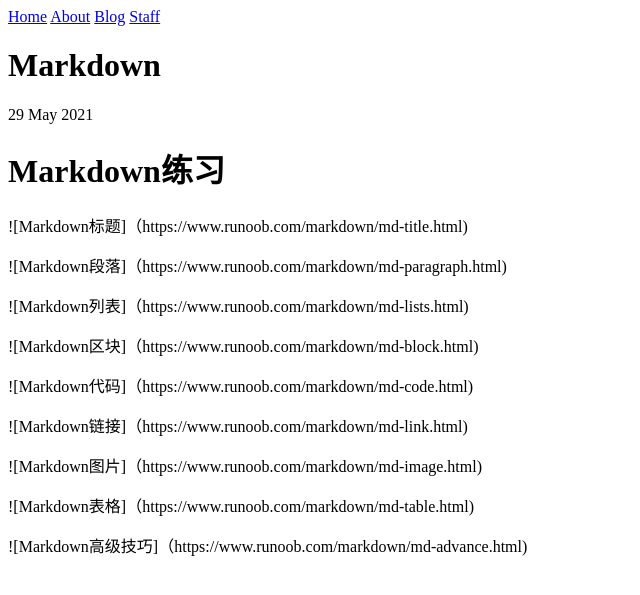
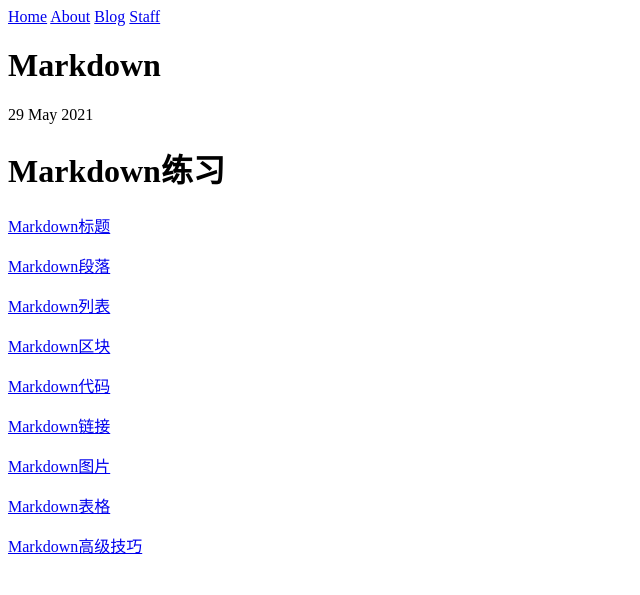
Before and after one commit to Dcyuan8195/Dcyuan8195.github.io, a Jekyll site: the page built from _posts/2021-05-29-Markdown.md, in a window 1280 px wide. Shown: the top 595 px of the page, without its empty margins (0-640 px from the left). Built offline with Jekyll 4.4.1, drawn with Linux system fonts in a browser that asks for light colours.

Commit message:
Update 2021-05-29-Markdown.md

```diff
--- a/_posts/2021-05-29-Markdown.md
+++ b/_posts/2021-05-29-Markdown.md
@@ -4,20 +4,20 @@
 ---
 # Markdown练习
 
-![Markdown标题]（https://www.runoob.com/markdown/md-title.html)
+[Markdown标题](https://www.runoob.com/markdown/md-title.html)
 
-![Markdown段落]（https://www.runoob.com/markdown/md-paragraph.html)
+[Markdown段落](https://www.runoob.com/markdown/md-paragraph.html)
 
-![Markdown列表]（https://www.runoob.com/markdown/md-lists.html)
+[Markdown列表](https://www.runoob.com/markdown/md-lists.html)
 
-![Markdown区块]（https://www.runoob.com/markdown/md-block.html)
+[Markdown区块](https://www.runoob.com/markdown/md-block.html)
 
-![Markdown代码]（https://www.runoob.com/markdown/md-code.html)
+[Markdown代码](https://www.runoob.com/markdown/md-code.html)
 
-![Markdown链接]（https://www.runoob.com/markdown/md-link.html)
+[Markdown链接](https://www.runoob.com/markdown/md-link.html)
 
-![Markdown图片]（https://www.runoob.com/markdown/md-image.html)
+[Markdown图片](https://www.runoob.com/markdown/md-image.html)
 
-![Markdown表格]（https://www.runoob.com/markdown/md-table.html)
+[Markdown表格](https://www.runoob.com/markdown/md-table.html)
 
-![Markdown高级技巧]（https://www.runoob.com/markdown/md-advance.html)
+[Markdown高级技巧](https://www.runoob.com/markdown/md-advance.html)
```
